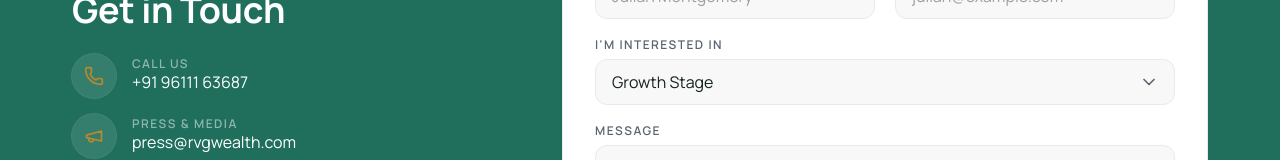
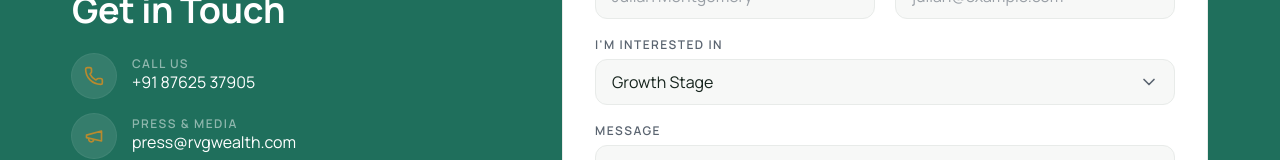
Before and after one commit to rvg-wealth/rvgwealth-landing, a Next.js app: page /contact in a window 1280 px wide. Shown: the part 385-545 px from the top of the page. Built offline with nearby package versions, Linux system fonts and the light colour scheme.

Commit message:
update number

```diff
--- a/src/app/contact/page.tsx
+++ b/src/app/contact/page.tsx
@@ -33,7 +33,7 @@ export default function ContactPage() {
                 </span>
                 <div>
                   <p className="text-eyebrow text-white/50">Call Us</p>
-                  <p className="text-body text-white">+91 96111 63687</p>
+                  <p className="text-body text-white">+91 87625 37905</p>
                 </div>
               </div>
               <div className="flex items-center gap-4">
```
